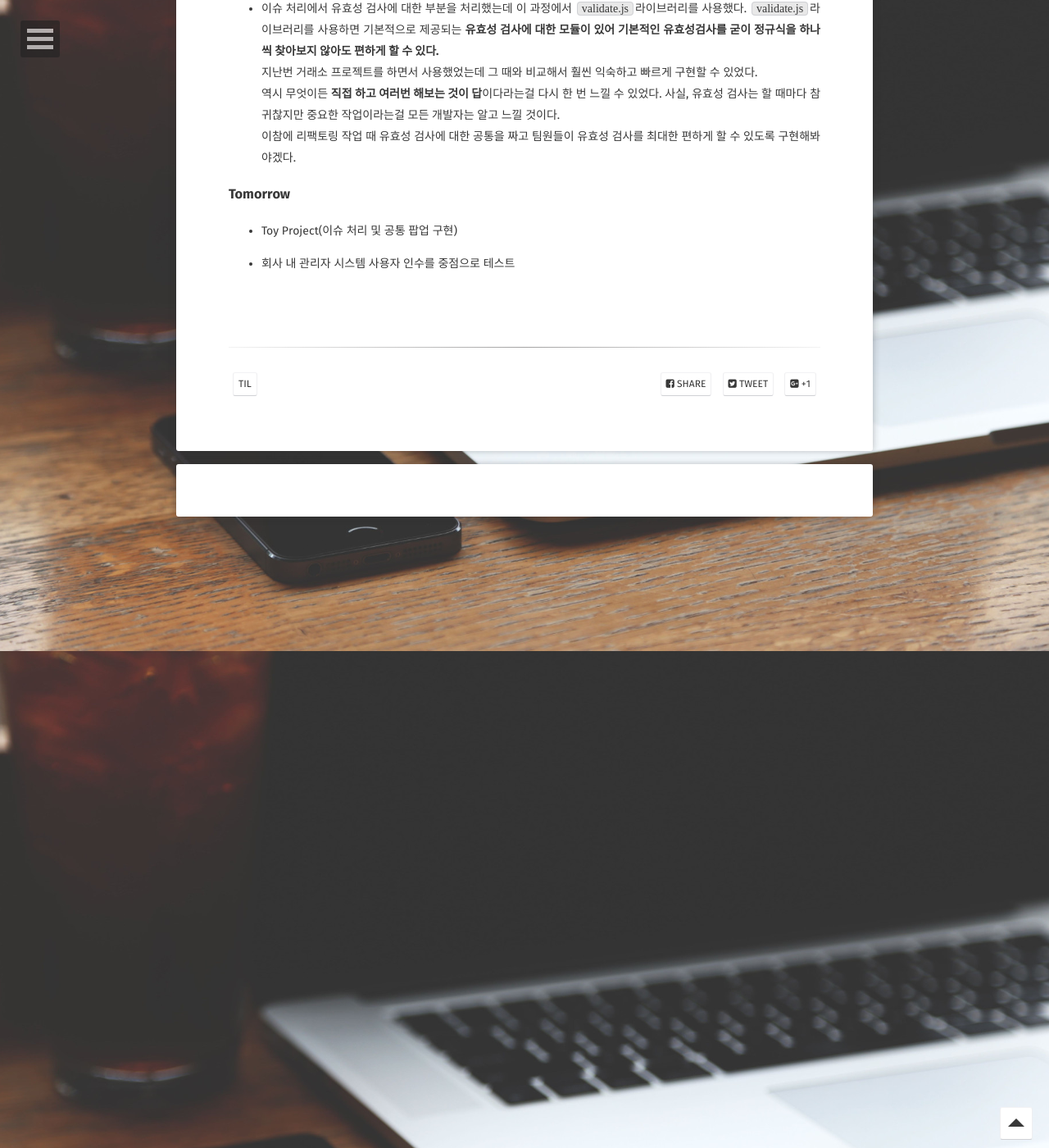
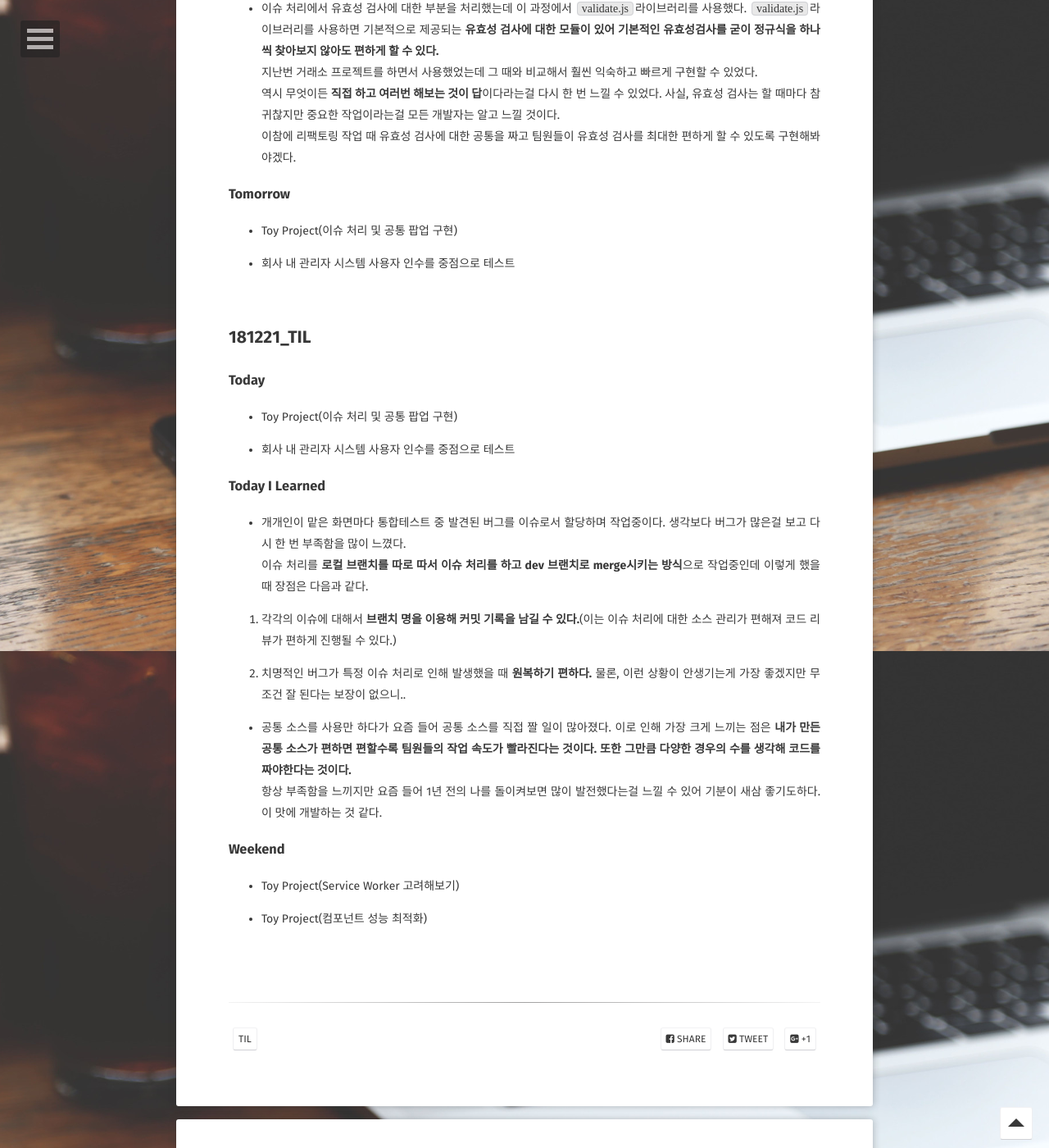
Before and after one commit to BKJang/DEVLOG, a Jekyll site: the page built from _posts/TIL/2018-12-17-TIL181217.md, in a window 1280 px wide and 1400 px high, scrolled down 3706 px. Shown: the whole window at 82% size. Built offline with Jekyll 4.4.1, drawn with Linux system fonts in a browser that asks for light colours; some web fonts are replaced; comment, search, counter and statistics services are not loaded; some of the changed text lies outside the part shown.

Commit message:
Update 2018-12-17-TIL181217.md(181221_TIL)

```diff
--- a/_posts/TIL/2018-12-17-TIL181217.md
+++ b/_posts/TIL/2018-12-17-TIL181217.md
@@ -116,3 +116,29 @@ yum -y install 패키지명
 - 회사 내 관리자 시스템 사용자 인수를 중점으로 테스트
 
 <br/>
+
+## 181221_TIL
+
+### Today
+
+- Toy Project(이슈 처리 및 공통 팝업 구현)
+
+- 회사 내 관리자 시스템 사용자 인수를 중점으로 테스트
+
+### Today I Learned
+
+- 개개인이 맡은 화면마다 통합테스트 중 발견된 버그를 이슈로서 할당하며 작업중이다. 생각보다 버그가 많은걸 보고 다시 한 번 부족함을 많이 느꼈다. <br/> 이슈 처리를 **로컬 브랜치를 따로 따서 이슈 처리를 하고 dev 브랜치로 merge시키는 방식**으로 작업중인데 이렇게 했을 때 장점은 다음과 같다.
+
+1. 각각의 이슈에 대해서 **브랜치 명을 이용해 커밋 기록을 남길 수 있다.**(이는 이슈 처리에 대한 소스 관리가 편해져 코드 리뷰가 편하게 진행될 수 있다.)
+
+2. 치명적인 버그가 특정 이슈 처리로 인해 발생했을 때 **원복하기 편하다.** 물론, 이런 상황이 안생기는게 가장 좋겠지만 무조건 잘 된다는 보장이 없으니..
+
+- 공통 소스를 사용만 하다가 요즘 들어 공통 소스를 직접 짤 일이 많아졌다. 이로 인해 가장 크게 느끼는 점은 **내가 만든 공통 소스가 편하면 편할수록 팀원들의 작업 속도가 빨라진다는 것이다. 또한 그만큼 다양한 경우의 수를 생각해 코드를 짜야한다는 것이다.**<br/> 항상 부족함을 느끼지만 요즘 들어 1년 전의 나를 돌이켜보면 많이 발전했다는걸 느낄 수 있어 기분이 새삼 좋기도하다. 이 맛에 개발하는 것 같다.
+
+### Weekend
+
+- Toy Project(Service Worker 고려해보기)
+
+- Toy Project(컴포넌트 성능 최적화)
+
+<br/>
```
